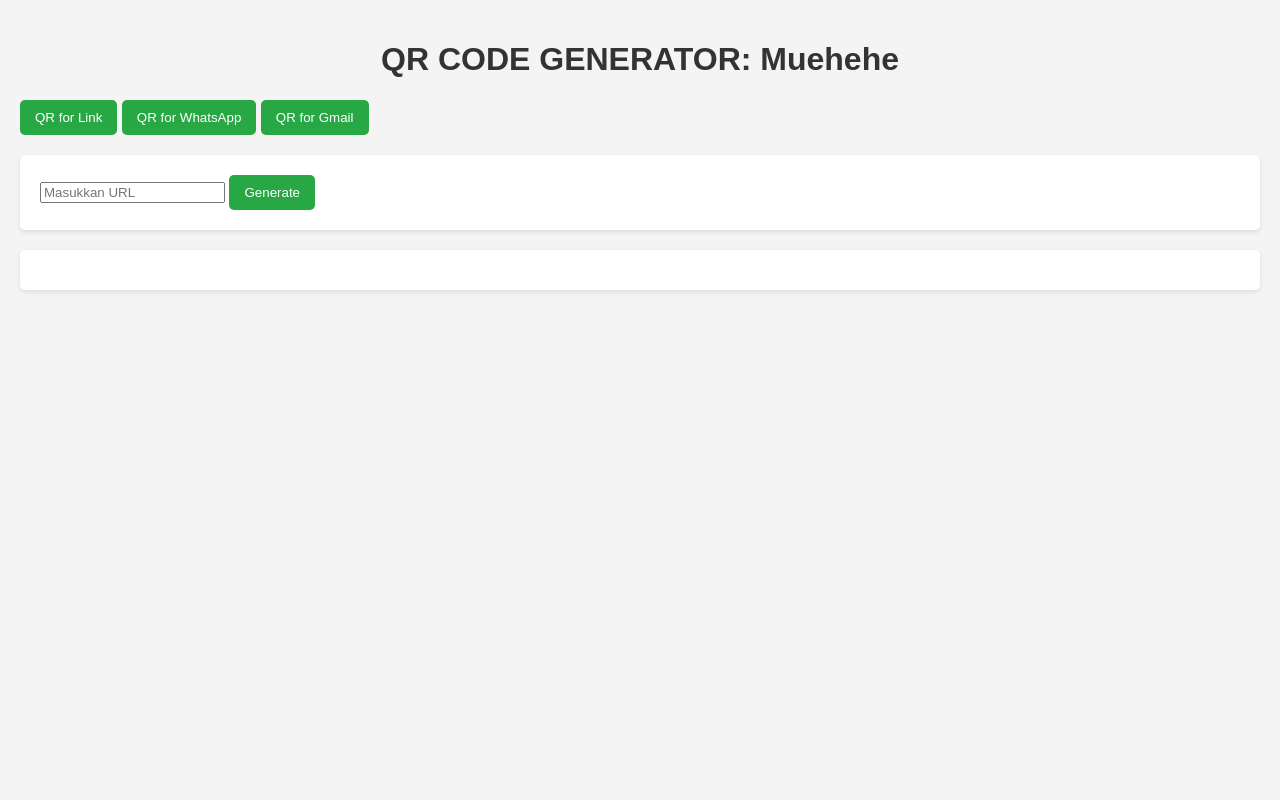
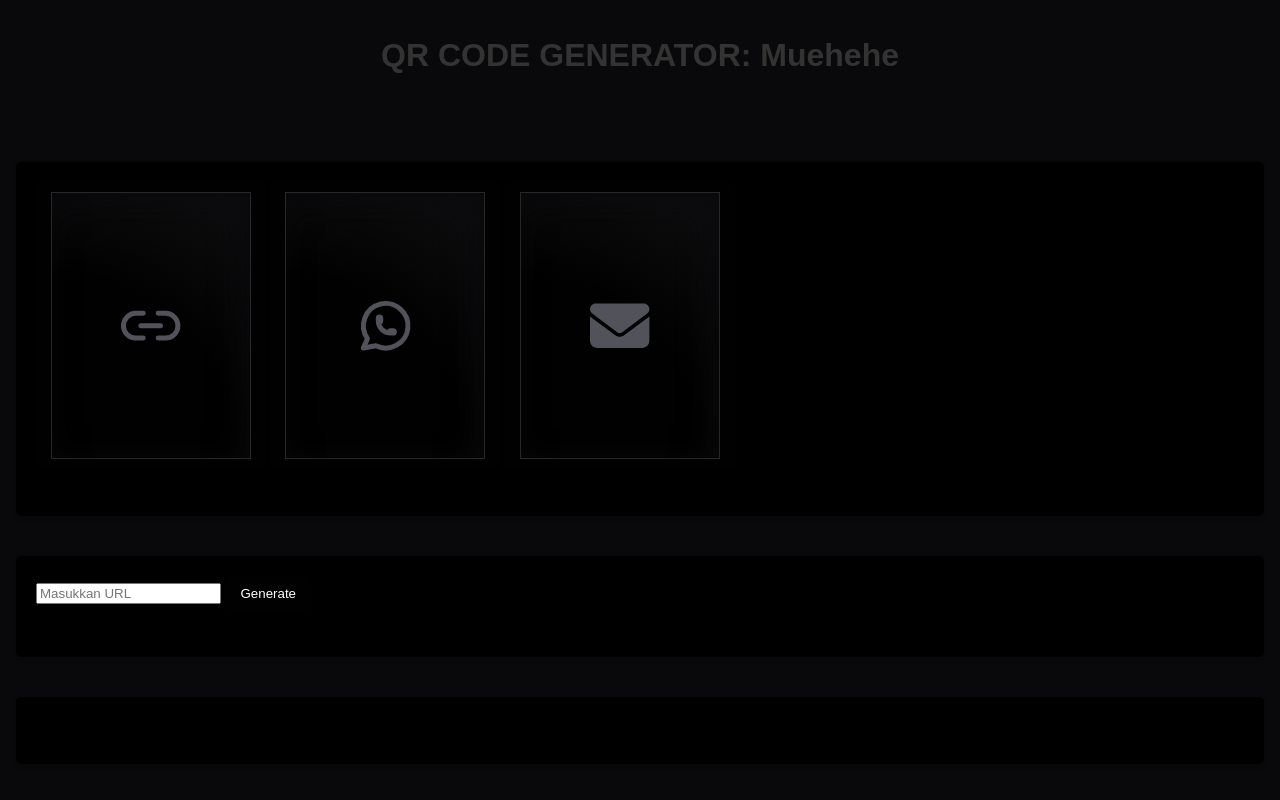
Before and after one commit to zidankusumafirdaus/GenerateQR, a Flask app: page /user/barcode in a window 1280 px wide. Run offline with Flask 3, Linux system fonts and the light colour scheme; some libraries are stand-ins or nearby versions.

Commit message:
add cards effect

```diff
--- a/apps/qr/static/css/qr.css
+++ b/apps/qr/static/css/qr.css
@@ -17,24 +17,20 @@ header {
 section {
   margin: 20px 0;
   padding: 20px;
-  background: #fff;
+  background: #000000; /*background*/
   border-radius: 5px;
   box-shadow: 0 2px 5px rgba(0, 0, 0, 0.1);
 }
 
 button {
   padding: 10px 15px;
-  background-color: #28a745;
+  background-color: #010101;
   color: white;
   border: none;
   border-radius: 5px;
   cursor: pointer;
 }
 
-button:hover {
-  background-color: #218838;
-}
-
 .hidden {
   display: none;
 }
--- /dev/null
+++ b/apps/qr/static/css/style.css
@@ -0,0 +1,131 @@
+/* Copyright (c) 2024 by Ryan Mulligan (https://codepen.io/hexagoncircle/pen/KwPpdBZ) */
+:root {
+  --space: 1rem;
+  --bg: #09090b;
+  --fg: #e3e3e3;
+  --surface-1: #101012;
+  --surface-2: #27272a;
+  --surface-3: #52525b;
+  --ease-out: cubic-bezier(0.5, 1, 0.89, 1);
+  --ease-in-out: cubic-bezier(0.45, 0, 0.55, 1);
+}
+
+* {
+  box-sizing: border-box;
+}
+
+height,
+body {
+  height: 100%;
+}
+
+body {
+  display: grid;
+  color: var(--fg);
+  background: var(--bg);
+  padding: var(--space);
+  min-height: 100vh;
+}
+
+main {
+  display: grid;
+  grid-template-columns: repeat(
+    auto-fill,
+    minmax(150px, 1fr)
+  ); /* Adjusted for smaller cards */
+  gap: var(--space);
+  margin: auto;
+  inline-size: min(var(--max, 15rem), 100%);
+
+  @media (min-width: 25rem) {
+    --count: 2;
+    --max: 30rem;
+  }
+
+  @media (min-width: 45rem) {
+    --count: 4;
+    --max: 60rem;
+  }
+}
+
+.card {
+  position: relative;
+  overflow: hidden;
+  display: grid;
+  grid-template-areas: "card";
+  place-items: center;
+  aspect-ratio: 3/4; /* Changed from 4/5 to 3/4 */
+  max-width: 200px; /* Set a maximum width */
+  max-height: 300px; /* Set a maximum height */
+  border: 1px solid var(--surface-2);
+  isolation: isolate;
+  transition: border-color 200ms var(--ease-out);
+  user-select: none;
+
+  &::before {
+    content: "";
+    position: absolute;
+    inset: 0;
+    background: radial-gradient(
+      circle at bottom left,
+      transparent 55%,
+      var(--surface-1)
+    );
+    pointer-events: none;
+    box-shadow: var(--bg) -0.5cqi 0.5cqi 2.5cqi inset;
+    transition: opacity 900ms var(--ease-out);
+  }
+
+  &::after {
+    content: "";
+    position: absolute;
+    inset: 0;
+    margin: auto;
+    aspect-ratio: 1;
+    background: radial-gradient(circle, var(--bg), transparent 65%);
+    opacity: 0;
+    transition: opacity 800ms var(--ease-out);
+  }
+
+  > * {
+    grid-area: card;
+  }
+
+  svg {
+    position: relative;
+    z-index: 1;
+    width: 30%;
+    height: auto;
+    color: var(--surface-3);
+    transition: 300ms var(--ease-out);
+    transition-property: color, scale;
+  }
+
+  button {
+    opacity: 0;
+  }
+
+  &:focus-within {
+    outline: 5px auto Highlight;
+    outline: 5px auto -webkit-focus-ring-color;
+  }
+
+  &:where(:hover, :focus-within) {
+    border-color: var(--active-color, var(--fg));
+    transition: border-color 800ms var(--ease-in-out);
+  }
+
+  &:where(:hover, :focus-within) svg {
+    color: var(--active-color, var(--fg));
+    scale: 1.1;
+    transition: 300ms var(--ease-in-out);
+  }
+
+  &:where(:hover, :focus-within)::before {
+    opacity: 0;
+  }
+
+  &:where(:hover, :focus-within)::after {
+    opacity: 1;
+  }
+}
--- /dev/null
+++ b/apps/qr/static/js/main.js
@@ -0,0 +1,273 @@
+class Pixel {
+  constructor(canvas, context, x, y, color, speed, delay) {
+    this.width = canvas.width;
+    this.height = canvas.height;
+    this.ctx = context;
+    this.x = x;
+    this.y = y;
+    this.color = color;
+    this.speed = this.getRandomValue(0.1, 0.9) * speed;
+    this.size = 0;
+    this.sizeStep = Math.random() * 0.4;
+    this.minSize = 0.5;
+    this.maxSizeInteger = 2;
+    this.maxSize = this.getRandomValue(this.minSize, this.maxSizeInteger);
+    this.delay = delay;
+    this.counter = 0;
+    this.counterStep = Math.random() * 4 + (this.width + this.height) * 0.01;
+    this.isIdle = false;
+    this.isReverse = false;
+    this.isShimmer = false;
+  }
+
+  getRandomValue(min, max) {
+    return Math.random() * (max - min) + min;
+  }
+
+  draw() {
+    const centerOffset = this.maxSizeInteger * 0.5 - this.size * 0.5;
+
+    this.ctx.fillStyle = this.color;
+    this.ctx.fillRect(
+      this.x + centerOffset,
+      this.y + centerOffset,
+      this.size,
+      this.size
+    );
+  }
+
+  appear() {
+    this.isIdle = false;
+
+    if (this.counter <= this.delay) {
+      this.counter += this.counterStep;
+      return;
+    }
+
+    if (this.size >= this.maxSize) {
+      this.isShimmer = true;
+    }
+
+    if (this.isShimmer) {
+      this.shimmer();
+    } else {
+      this.size += this.sizeStep;
+    }
+
+    this.draw();
+  }
+
+  disappear() {
+    this.isShimmer = false;
+    this.counter = 0;
+
+    if (this.size <= 0) {
+      this.isIdle = true;
+      return;
+    } else {
+      this.size -= 0.1;
+    }
+
+    this.draw();
+  }
+
+  shimmer() {
+    if (this.size >= this.maxSize) {
+      this.isReverse = true;
+    } else if (this.size <= this.minSize) {
+      this.isReverse = false;
+    }
+
+    if (this.isReverse) {
+      this.size -= this.speed;
+    } else {
+      this.size += this.speed;
+    }
+  }
+}
+
+class PixelCanvas extends HTMLElement {
+  static register(tag = "pixel-canvas") {
+    if ("customElements" in window) {
+      customElements.define(tag, this);
+    }
+  }
+
+  static css = `
+      :host {
+        display: grid;
+        inline-size: 100%;
+        block-size: 100%;
+        overflow: hidden;
+      }
+    `;
+
+  get colors() {
+    return this.dataset.colors?.split(",") || ["#f8fafc", "#f1f5f9", "#cbd5e1"];
+  }
+
+  get gap() {
+    const value = this.dataset.gap || 5;
+    const min = 4;
+    const max = 50;
+
+    if (value <= min) {
+      return min;
+    } else if (value >= max) {
+      return max;
+    } else {
+      return parseInt(value);
+    }
+  }
+
+  get speed() {
+    const value = this.dataset.speed || 35;
+    const min = 0;
+    const max = 100;
+    const throttle = 0.001;
+
+    if (value <= min || this.reducedMotion) {
+      return min;
+    } else if (value >= max) {
+      return max * throttle;
+    } else {
+      return parseInt(value) * throttle;
+    }
+  }
+
+  get noFocus() {
+    return this.hasAttribute("data-no-focus");
+  }
+
+  connectedCallback() {
+    const canvas = document.createElement("canvas");
+    const sheet = new CSSStyleSheet();
+
+    this._parent = this.parentNode;
+    this.shadowroot = this.attachShadow({ mode: "open" });
+
+    sheet.replaceSync(PixelCanvas.css);
+
+    this.shadowroot.adoptedStyleSheets = [sheet];
+    this.shadowroot.append(canvas);
+    this.canvas = this.shadowroot.querySelector("canvas");
+    this.ctx = this.canvas.getContext("2d");
+    this.timeInterval = 1000 / 60;
+    this.timePrevious = performance.now();
+    this.reducedMotion = window.matchMedia(
+      "(prefers-reduced-motion: reduce)"
+    ).matches;
+
+    this.init();
+    this.resizeObserver = new ResizeObserver(() => this.init());
+    this.resizeObserver.observe(this);
+
+    this._parent.addEventListener("mouseenter", this);
+    this._parent.addEventListener("mouseleave", this);
+
+    if (!this.noFocus) {
+      this._parent.addEventListener("focusin", this);
+      this._parent.addEventListener("focusout", this);
+    }
+  }
+
+  disconnectedCallback() {
+    this.resizeObserver.disconnect();
+    this._parent.removeEventListener("mouseenter", this);
+    this._parent.removeEventListener("mouseleave", this);
+
+    if (!this.noFocus) {
+      this._parent.removeEventListener("focusin", this);
+      this._parent.removeEventListener("focusout", this);
+    }
+
+    delete this._parent;
+  }
+
+  handleEvent(event) {
+    this[`on${event.type}`](event);
+  }
+
+  onmouseenter() {
+    this.handleAnimation("appear");
+  }
+
+  onmouseleave() {
+    this.handleAnimation("disappear");
+  }
+
+  onfocusin(e) {
+    if (e.currentTarget.contains(e.relatedTarget)) return;
+    this.handleAnimation("appear");
+  }
+
+  onfocusout(e) {
+    if (e.currentTarget.contains(e.relatedTarget)) return;
+    this.handleAnimation("disappear");
+  }
+
+  handleAnimation(name) {
+    cancelAnimationFrame(this.animation);
+    this.animation = this.animate(name);
+  }
+
+  init() {
+    const rect = this.getBoundingClientRect();
+    const width = Math.floor(rect.width);
+    const height = Math.floor(rect.height);
+
+    this.pixels = [];
+    this.canvas.width = width;
+    this.canvas.height = height;
+    this.canvas.style.width = `${width}px`;
+    this.canvas.style.height = `${height}px`;
+    this.createPixels();
+  }
+
+  getDistanceToCanvasCenter(x, y) {
+    const dx = x - this.canvas.width / 2;
+    const dy = y - this.canvas.height / 2;
+    const distance = Math.sqrt(dx * dx + dy * dy);
+
+    return distance;
+  }
+
+  createPixels() {
+    for (let x = 0; x < this.canvas.width; x += this.gap) {
+      for (let y = 0; y < this.canvas.height; y += this.gap) {
+        const color =
+          this.colors[Math.floor(Math.random() * this.colors.length)];
+        const delay = this.reducedMotion
+          ? 0
+          : this.getDistanceToCanvasCenter(x, y);
+
+        this.pixels.push(
+          new Pixel(this.canvas, this.ctx, x, y, color, this.speed, delay)
+        );
+      }
+    }
+  }
+
+  animate(fnName) {
+    this.animation = requestAnimationFrame(() => this.animate(fnName));
+
+    const timeNow = performance.now();
+    const timePassed = timeNow - this.timePrevious;
+
+    if (timePassed < this.timeInterval) return;
+
+    this.timePrevious = timeNow - (timePassed % this.timeInterval);
+
+    this.ctx.clearRect(0, 0, this.canvas.width, this.canvas.height);
+
+    for (let i = 0; i < this.pixels.length; i++) {
+      this.pixels[i][fnName]();
+    }
+
+    if (this.pixels.every((pixel) => pixel.isIdle)) {
+      cancelAnimationFrame(this.animation);
+    }
+  }
+}
+
+PixelCanvas.register();
--- a/apps/qr/templates/qr.html
+++ b/apps/qr/templates/qr.html
@@ -12,6 +12,20 @@
       src="{{ url_for('qr.static', filename='js/qr.js') }}"
       defer
     ></script>
+
+    <!-- For Card -->
+    <link
+      rel="stylesheet"
+      href="https://meyerweb.com/eric/tools/css/reset/reset.css"
+    />
+    <link
+      rel="stylesheet"
+      href="{{ url_for('qr.static', filename='css/style.css') }}"
+    />
+    <script
+      defer
+      src="{{ url_for('qr.static', filename='js/main.js') }}"
+    ></script>
   </head>
   <body>
     <header>
@@ -20,15 +34,81 @@
       </div>
     </header>
 
-    <div>
-      <button class="qr-button" data-target="link-section">QR for Link</button>
+    <section class="3MainButton">
+      <!-- Buttton For Link -->
+      <button class="qr-button" data-target="link-section">
+        <div class="card" style="--active-color: #fef08a">
+          <pixel-canvas
+            data-gap="3"
+            data-speed="20"
+            data-colors="#fef08a, #fde047, #eab308"
+          ></pixel-canvas>
+          <svg
+            xmlns="http://www.w3.org/2000/svg"
+            width="24"
+            height="24"
+            viewBox="0 0 24 24"
+            fill="none"
+            stroke="currentColor"
+            stroke-width="2"
+            stroke-linecap="round"
+            stroke-linejoin="round"
+            class="feather feather-link-2"
+          >
+            <path
+              d="M15 7h3a5 5 0 0 1 5 5 5 5 0 0 1-5 5h-3m-6 0H6a5 5 0 0 1-5-5 5 5 0 0 1 5-5h3"
+            ></path>
+            <line x1="8" y1="12" x2="16" y2="12"></line>
+          </svg>
+        </div>
+      </button>
+
+      <!-- Button For WhatsApp -->
       <button class="qr-button" data-target="whatsapp-section">
-        QR for WhatsApp
+        <div class="card">
+          <pixel-canvas></pixel-canvas>
+          <svg
+            xmlns="http://www.w3.org/2000/svg"
+            class="icon icon-tabler icon-tabler-brand-whatsapp"
+            width="24"
+            height="24"
+            viewBox="0 0 24 24"
+            stroke-width="2"
+            stroke="currentColor"
+            fill="none"
+            stroke-linecap="round"
+            stroke-linejoin="round"
+          >
+            <path stroke="none" d="M0 0h24v24H0z" fill="none" />
+            <path d="M3 21l1.65 -3.8a9 9 0 1 1 3.4 2.9l-5.05 .9" />
+            <path
+              d="M9 10a0.5 .5 0 0 0 1 0v-1a0.5 .5 0 0 0 -1 0v1a5 5 0 0 0 5 5h1a0.5 .5 0 0 0 0 -1h-1a0.5 .5 0 0 0 0 1"
+            />
+          </svg>
+        </div>
       </button>
+
       <button class="qr-button" data-target="gmail-section">
-        QR for Gmail
+        <div class="card" style="--active-color: #fecdd3">
+          <pixel-canvas
+            data-gap="6"
+            data-speed="80"
+            data-colors="#fecdd3, #fda4af, #e11d48"
+            data-no-focus
+          ></pixel-canvas>
+          <svg
+            class="hover-svg"
+            xmlns="http://www.w3.org/2000/svg"
+            viewBox="0 0 512 512"
+          >
+            <path
+              d="M48 64C21.5 64 0 85.5 0 112c0 15.1 7.1 29.3 19.2 38.4L236.8 313.6c11.4 8.5 27 8.5 38.4 0L492.8 150.4c12.1-9.1 19.2-23.3 19.2-38.4c0-26.5-21.5-48-48-48H48zM0 176V384c0 35.3 28.7 64 64 64H448c35.3 0 64-28.7 64-64V176L294.4 339.2c-22.8 17.1-54 17.1-76.8 0L0 176z"
+              fill="currentColor"
+            ></path>
+          </svg>
+        </div>
       </button>
-    </div>
+    </section>
 
     <!-- QR Code for link -->
     <section id="link-section" class="qr-section">
```
Also changed, not shown: apps/qr/uploads/4d2444a3c46733a67114ffb09426c52e.png (deleted).
